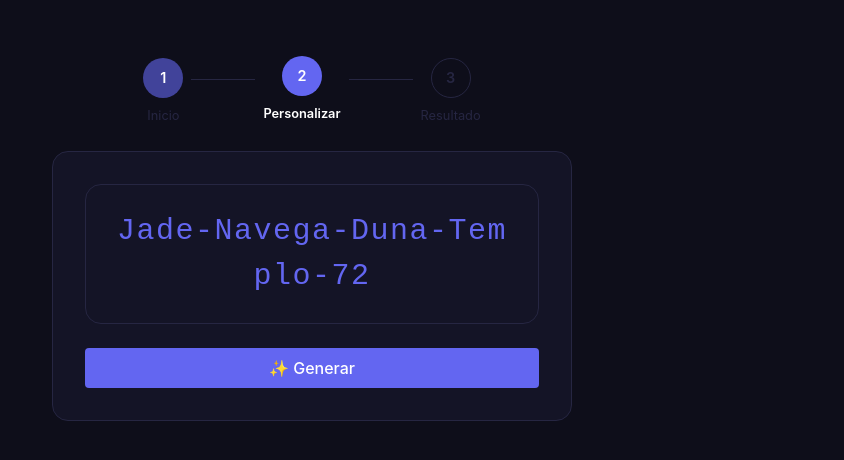
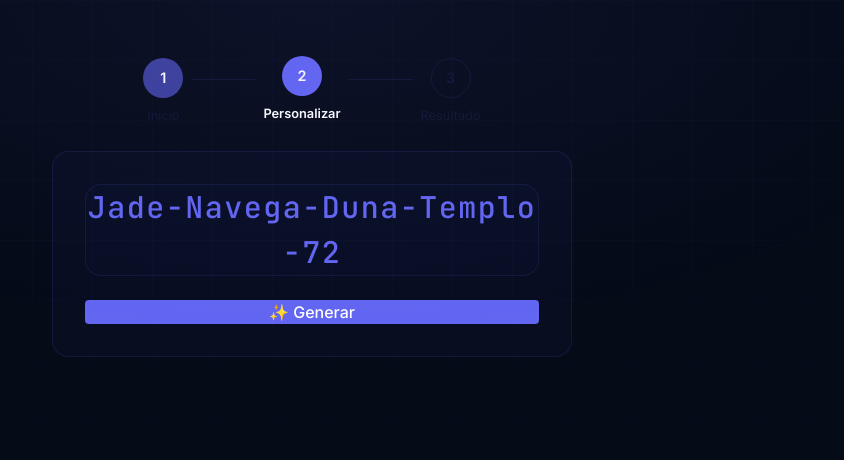
Before and after one commit to adesposito5/PassFrases-proyect, a React (Vite) app: page / in a window 1280 px wide. Shown: the top 460 px of the page, without its empty margins (328-1172 px from the left). Built offline with nearby package versions, Linux system fonts and the light colour scheme.

Commit message:
feat: add VariantG design tokens and global background to index.css

```diff
--- a/src/index.css
+++ b/src/index.css
@@ -1,27 +1,134 @@
+/* ─── Google Fonts ─────────────────────────────────────────── */
+@import url("https://fonts.googleapis.com/css2?family=Inter:wght@400;500;600;700;800&family=JetBrains+Mono:wght@400;500;700&display=swap");
 @import "tailwindcss";
 
+/* ─── Design tokens (Tailwind @theme) ──────────────────────── */
 @theme {
-  --color-surface: #0e0e1a;
-  --color-card: #141426;
-  --color-card-hover: #1a1a30;
-  --color-border: #262642;
-  --color-accent: #6366f1;
-  --color-accent-soft: rgba(99, 102, 241, 0.1);
-  --color-success: #22c55e;
-  --color-warning: #eab308;
-  --color-error: #ef4444;
-  --color-pink: #ec4899;
-  --color-cyan: #06b6d4;
-  --color-orange: #f97316;
-  --font-mono: "JetBrains Mono", monospace;
-  --font-sans: "Inter", system-ui, sans-serif;
+  /* Colors — nombres originales mantenidos para que D2-D5 no se rompan */
+  --color-surface:      #060b18;
+  --color-card:         rgba(12, 18, 40, 0.55);
+  --color-card-hover:   rgba(12, 18, 40, 0.75);
+  --color-border:       rgba(99, 102, 241, 0.12);
+  --color-border-hover: rgba(99, 102, 241, 0.25);
+  --color-border-focus: #818cf8;
+  --color-accent:       #6366f1;
+  --color-accent-hover: #818cf8;
+  --color-accent-soft:  rgba(99, 102, 241, 0.12);
+  --color-success:      #22c55e;
+  --color-success-soft: rgba(34, 197, 94, 0.12);
+  --color-warning:      #f59e0b;
+  --color-error:        #ef4444;
+  --color-pink:         #ec4899;
+  --color-pink-glow:    rgba(236, 72, 153, 0.3);
+  --color-cyan:         #06b6d4;
+  --color-orange:       #f97316;
+  --color-orange-glow:  rgba(249, 115, 22, 0.35);
+
+  /* Text */
+  --color-text:           #e2e2f0;
+  --color-text-secondary: #7a7aaa;
+  --color-text-tertiary:  #555588;
+
+  /* Gradients */
+  --gradient-cta:  linear-gradient(135deg, #ec4899, #a855f7);
+  --gradient-blue: linear-gradient(135deg, #6366f1, #8b5cf6);
+
+  /* Glass */
+  --glass-bg:     rgba(12, 18, 40, 0.55);
+  --glass-border: rgba(99, 102, 241, 0.12);
+  --glass-shadow: 0 8px 48px rgba(0, 0, 0, 0.5),
+                  inset 0 1px 0 rgba(255, 255, 255, 0.04);
+
+  /* Spacing */
+  --space-1: 4px;   --space-2: 8px;   --space-3: 12px;
+  --space-4: 16px;  --space-5: 20px;  --space-6: 24px;
+  --space-8: 32px;  --space-10: 40px; --space-12: 48px;
+
+  /* Radius */
+  --radius-sm: 6px;   --radius-md: 10px;
+  --radius-lg: 16px;  --radius-xl: 24px;
   --radius-card: 16px;
   --radius-pill: 99px;
+
+  /* Typography */
+  --font-sans: "Inter", system-ui, sans-serif;
+  --font-mono: "JetBrains Mono", monospace;
+
+  /* Motion */
+  --ease-out:       cubic-bezier(0.16, 1, 0.3, 1);
+  --duration-fast:  150ms;
+  --duration-normal: 300ms;
+  --duration-slow:  500ms;
+}
+
+/* ─── Base global ───────────────────────────────────────────── */
+*,
+*::before,
+*::after {
+  box-sizing: border-box;
+  margin: 0;
+  padding: 0;
 }
 
 body {
+  font-family: var(--font-sans);
   background: var(--color-surface);
-  color: #e2e2f0;
-  font-family: var(--font-sans);
-  margin: 0;
+  color: var(--color-text);
+  min-height: 100vh;
+  position: relative;
+  overflow-x: hidden;
 }
+
+/* Gradiente radial superior (glow de acento) */
+body::before {
+  content: "";
+  position: fixed;
+  inset: 0;
+  background: radial-gradient(
+    ellipse 80% 60% at 50% 0%,
+    rgba(99, 102, 241, 0.08) 0%,
+    transparent 70%
+  );
+  pointer-events: none;
+  z-index: 0;
+}
+
+/* Grilla sutil de fondo */
+body::after {
+  content: "";
+  position: fixed;
+  inset: 0;
+  background-image:
+    linear-gradient(rgba(99, 102, 241, 0.025) 1px, transparent 1px),
+    linear-gradient(90deg, rgba(99, 102, 241, 0.025) 1px, transparent 1px);
+  background-size: 60px 60px;
+  pointer-events: none;
+  z-index: 0;
+}
+
+/* ─── Accessibility ─────────────────────────────────────────── */
+.skip-link {
+  position: absolute;
+  top: -100%;
+  left: 8px;
+  padding: 8px 16px;
+  background: var(--color-accent);
+  color: #fff;
+  border-radius: var(--radius-sm);
+  z-index: 9999;
+  font-weight: 600;
+  font-size: 0.875rem;
+}
+.skip-link:focus {
+  top: 8px;
+}
+
+/* ─── Reduced motion ────────────────────────────────────────── */
+@media (prefers-reduced-motion: reduce) {
+  *,
+  *::before,
+  *::after {
+    animation-duration: 0.01ms !important;
+    transition-duration: 0.01ms !important;
+  }
+}
```
